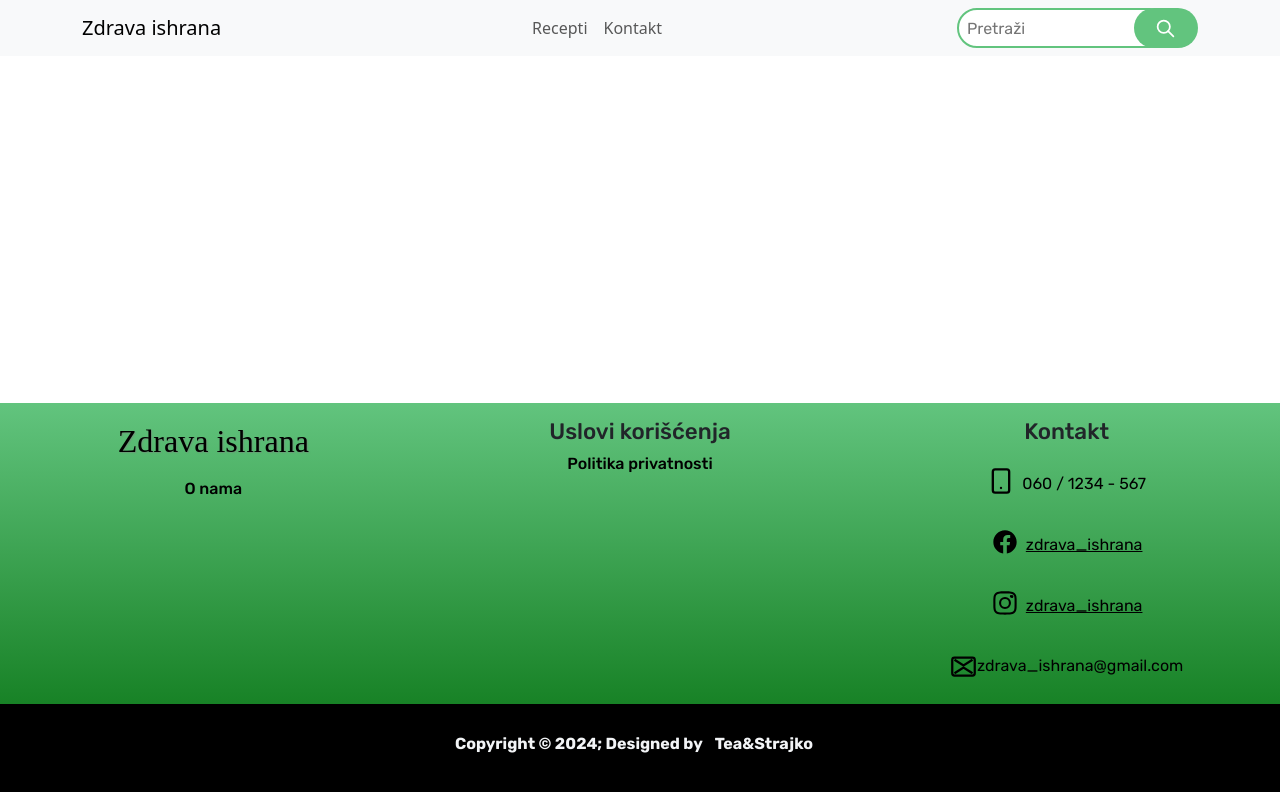
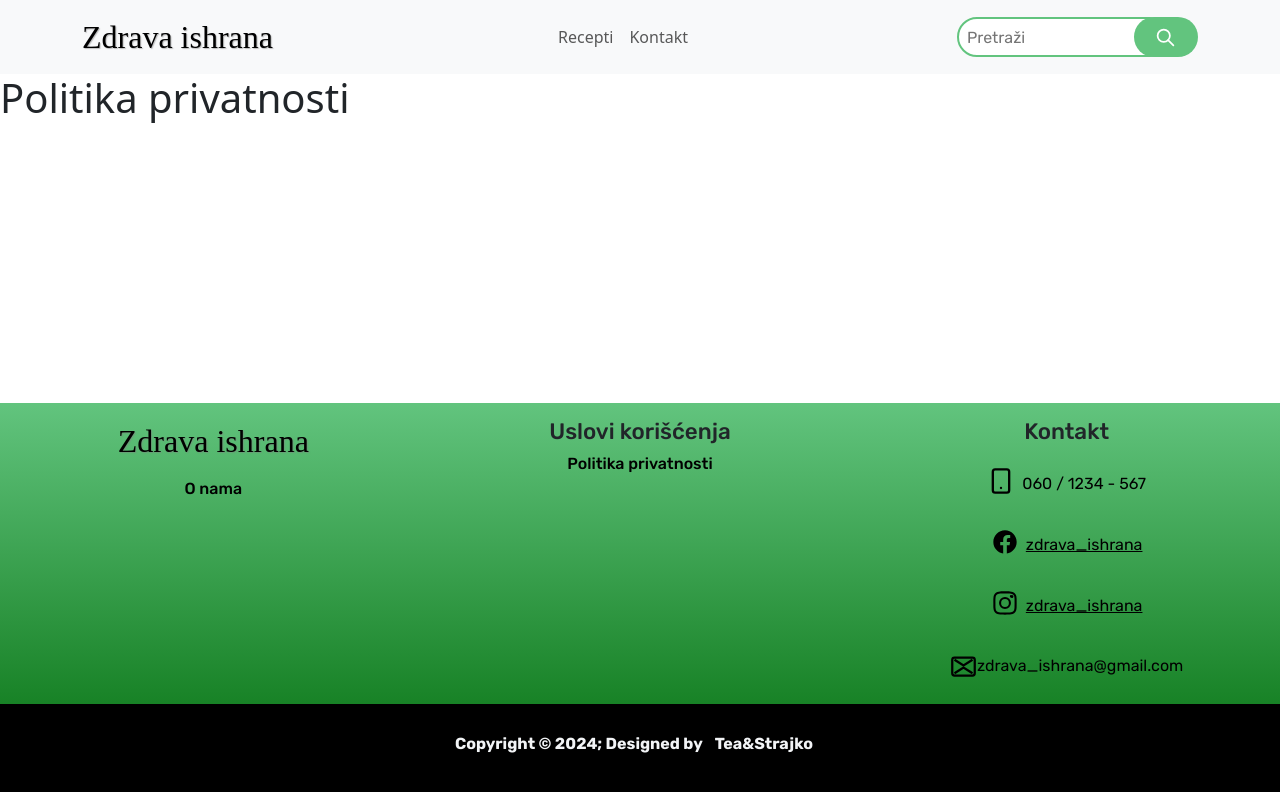
Before and after one commit to strajko97/diabetes-react, a React (Create React App) app: page /politika-privatnosti in a window 1280 px wide. Shown: the top 792 px of the page. Built offline with nearby package versions, Linux system fonts and the light colour scheme.

Commit message:
Dodate komponente Layout, posebne stranice kao komponente AboutUs, Home,PrivacyPolicy. Fixovan hamburger. Dodato rutiranje za stranice koje su dodate

```diff
--- a/src/App.jsx
+++ b/src/App.jsx
@@ -1,14 +1,19 @@
-import React from "react";
-import { BrowserRouter as Router } from "react-router-dom";
-import Header from "./layouts/Header.jsx";
+import React from 'react';
+import { BrowserRouter as Router, Routes, Route } from 'react-router-dom'; // Add this line to import Routes and Route
 import 'bootstrap/dist/css/bootstrap.min.css';
-import Footer from "./layouts/Footer.jsx";
+import 'bootstrap/dist/js/bootstrap.bundle.min';
+import HomePage from './pages/HomePage';
+import AboutUs from './pages/AboutUs';
+import PrivacyPolicy from './pages/PrivacyPolicy';
 
 function App() {
   return (
     <Router>
-      <Header />
-      <Footer/>
+      <Routes>
+        <Route path="/" element={<HomePage />} />
+        <Route path="/o-nama" element={<AboutUs />} />
+        <Route path="/politika-privatnosti" element={<PrivacyPolicy />} />
+      </Routes>
     </Router>
   );
 }
--- a/src/layouts/Footer.jsx
+++ b/src/layouts/Footer.jsx
@@ -2,6 +2,7 @@ import React from 'react';
 import { Link } from 'react-router-dom';
 import 'bootstrap/dist/css/bootstrap.min.css';
 import './Layout.css';
+
 
 function Footer() {
   return (
@@ -10,13 +11,13 @@ function Footer() {
       <div className="row">
         <div className="col-lg-3 col-md-10 col-sm-10 mx-auto my-lg-2 text-center">
           <div className="footer-site-name">Zdrava ishrana</div>
-          <Link to="/kupovina/politika-privatnosti" className="text-decoration-none">
+          <Link to="/o-nama" className="text-decoration-none">
             <div className="footer-subCategory"><h4>O nama</h4></div>
           </Link>
         </div>
         <div className="col-lg-3 col-md-4 col-sm-10 mx-auto my-lg-2 text-center">
           <div className="footer-subCategory"><h5>Uslovi korišćenja</h5></div>
-          <Link to="/kupovina/politika-privatnosti" className="text-decoration-none">
+          <Link to="/politika-privatnosti" className="text-decoration-none">
             <div className="footer-subCategory"><h4>Politika privatnosti</h4></div>
           </Link>
         </div>
@@ -54,10 +55,10 @@ function Footer() {
               </div>
               <div className="icons-svg">
                 <svg viewBox="0 0 24 24" width="27" height="27" xmlns="http://www.w3.org/2000/svg" fill="none" strokeWidth="2" stroke="currentColor" className="w-7 h-7">
-                    <path d="M4 4h16c1.104 0 2 .896 2 2v12c0 1.104-.896 2-2 2H4c-1.104 0-2-.896-2-2V6c0-1.104.896-2 2-2zM4 6l8 5 8-5M4 18l8-5 8 5"></path>
+                  <path d="M4 4h16c1.104 0 2 .896 2 2v12c0 1.104-.896 2-2 2H4c-1.104 0-2-.896-2-2V6c0-1.104.896-2 2-2zM4 6l8 5 8-5M4 18l8-5 8 5"></path>
                 </svg>
                 zdrava_ishrana@gmail.com
-                </div>
+              </div>
             </div>
           </div>
         </div>
--- a/src/layouts/Header.jsx
+++ b/src/layouts/Header.jsx
@@ -9,7 +9,7 @@ function Header() {
                 <div className="container">
                     <Link className="navbar-brand" to="/">Zdrava ishrana</Link>
                     <button className="navbar-toggler" type="button" data-bs-toggle="collapse" data-bs-target="#navbarScroll"
-                            aria-controls="navbarScroll" aria-expanded="false" aria-label="Toggle navigation">
+                        aria-controls="navbarScroll" aria-expanded="false" aria-label="Toggle navigation">
                         <span className="navbar-toggler-icon"></span>
                     </button>
                     <div className="collapse navbar-collapse" id="navbarScroll">
@@ -17,8 +17,8 @@ function Header() {
                             <li className="nav-item">
                                 <Link className="nav-link" to="/recepti">Recepti</Link>
                             </li>
-                            <li className="nav-item">
-                                <Link id="kontakt" className="nav-link" to="/kontakt">Kontakt</Link>
+                            <li className="nav-link">
+                                Kontakt
                             </li>
                         </ul>
 
--- a/src/layouts/Layout.css
+++ b/src/layouts/Layout.css
@@ -10,6 +10,10 @@ a.navbar-brand {
   white-space: normal;
   text-align: center;
   word-break: break-all;
+  font-size: 2rem;
+  color: black;
+  font-family: "Lobster", cursive;
+  text-shadow: 1px 1px 1px rgba(128, 128, 128, 0.5);
 }
 
 /* Button Styles */
@@ -111,7 +115,7 @@ a.navbar-brand {
 
 /* Navigation Styles */
 .nav-pills .nav-link.active,
-.nav-pills .show > .nav-link {
+.nav-pills .show>.nav-link {
   color: #fff;
   background-color: #1b6ec2;
   border-color: #1861ac;
--- /dev/null
+++ b/src/layouts/Layout.jsx
@@ -0,0 +1,15 @@
+import React from 'react';
+import Header from './Header';
+import Footer from './Footer';
+
+function Layout({ children }) {
+    return (
+        <div>
+            <Header />
+            <main>{children}</main>
+            <Footer />
+        </div>
+    );
+}
+
+export default Layout;
--- /dev/null
+++ b/src/pages/AboutUs.jsx
@@ -0,0 +1,13 @@
+import React from 'react';
+import Layout from '../layouts/Layout';
+
+function AboutUs() {
+    return (
+        <Layout>
+            <h1>O nama</h1>
+
+        </Layout>
+    );
+}
+
+export default AboutUs;
--- /dev/null
+++ b/src/pages/HomePage.jsx
@@ -0,0 +1,13 @@
+import React from 'react';
+import Layout from '../layouts/Layout';
+
+function Home() {
+    return (
+        <Layout>
+            <h1>Home page</h1>
+
+        </Layout>
+    );
+}
+
+export default Home;
--- /dev/null
+++ b/src/pages/PrivacyPolicy.jsx
@@ -0,0 +1,13 @@
+import React from 'react';
+import Layout from '../layouts/Layout';
+
+function PrivacyPolicy() {
+    return (
+        <Layout>
+            <h1>Politika privatnosti</h1>
+
+        </Layout>
+    );
+}
+
+export default PrivacyPolicy;
```
